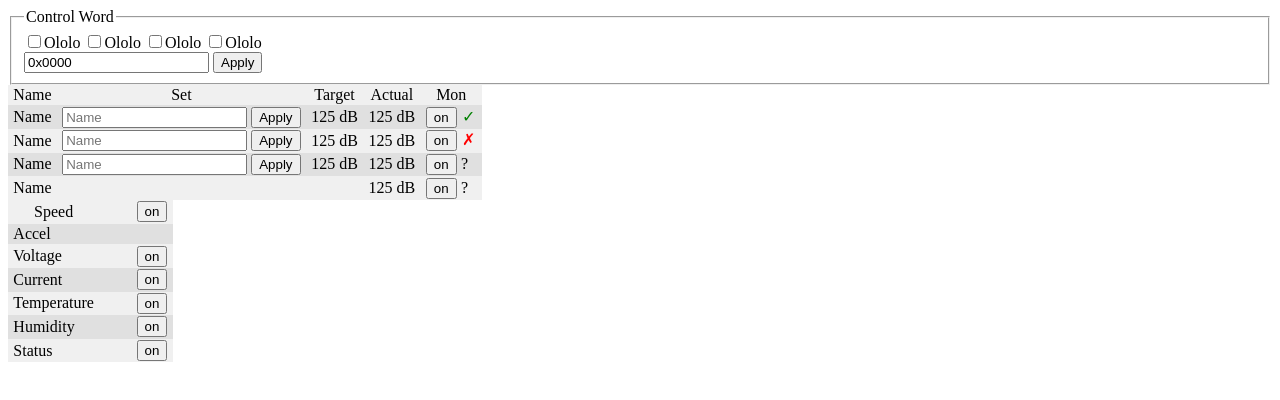
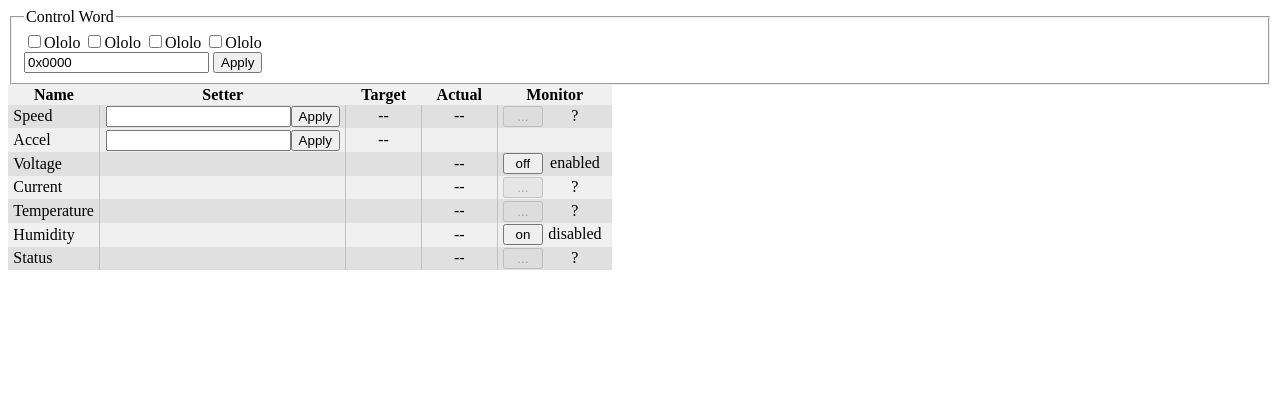
Before and after one commit to ipmgroup/thruster_gui, a plain HTML site: page index.html in a window 1280 px wide. Drawn offline with Linux system fonts and the light colour scheme.

Commit message:
table-gen implemented

```diff
--- /dev/null
+++ b/control-table.js
@@ -0,0 +1,139 @@
+(function(mk) {
+    "use strict";
+
+    window.MotorControl = window.MotorControl || {};
+    window.MotorControl.ControlTable = ControlTable;
+
+    function prop(name) { return function(obj) { return obj[name]; }; }
+    function mkInput(type, value) {
+        var el = mk("input");
+        el.type = type;
+        el.value = value;
+        return el;
+    }
+
+    function ControlTable(descr, handler) {
+        var self = this, table = self.content = mk("table");
+
+        self._descr = descr;
+        self._dnames = Object.keys(descr);
+
+        self._genLines();
+        self._attachHandler(handler);
+    }
+
+    ControlTable.prototype._genLines = function() {
+        var self = this, table = self.content;
+
+        var lines = self._lines = self._dnames.map(function(dname) {
+            var conf = self._descr[dname], rs = {
+                el: mk("tr"),
+                setValue: null,
+                setButton: null,
+                tgt: null,
+                act: null,
+                monButton: null,
+                monStatus: null
+            };
+
+            var cols = {};
+            [ "name", "set", "tgt", "act", "mon" ].forEach(function(name) {
+                var el = cols[name] = mk("td");
+                rs.el.appendChild(el);
+            });
+
+            cols.name.textContent = conf.name;
+
+            if (conf.set) {
+                cols.set.appendChild(rs.setValue = mkInput("text", ""));
+                cols.set.appendChild(rs.setButton = mkInput("button", "Apply"));
+                cols.tgt.appendChild(rs.tgt = mk("span"));
+
+                rs.tgt.classList.add("text-view");
+                rs.tgt.textContent = "--";
+            }
+
+            if (conf.mon) {
+                cols.act.appendChild(rs.act = mk("span"));
+
+                rs.act.classList.add("text-view");
+                rs.act.textContent = "--";
+
+                cols.mon.appendChild(rs.monButton = mkInput("button", "..."));
+                cols.mon.appendChild(rs.monStatus = mk("span"));
+
+                rs.monButton.disabled = true;
+                rs.monButton.classList.add("mon-button");
+                rs.monStatus.classList.add("text-view");
+                rs.monStatus.textContent = "?";
+            }
+
+            return rs;
+        });
+
+        var header = mk("tr");
+        [ "Name", "Setter", "Target", "Actual", "Monitor" ].forEach(function(name) {
+            var el = mk("th");
+            el.textContent = name;
+            header.appendChild(el);
+        });
+
+        table.appendChild(header);
+        lines.forEach(function(line) { table.appendChild(line.el); })
+    };
+
+    ControlTable.prototype._attachHandler = function(handler) {
+        var self = this;
+        var setButtons = self._lines.map(prop("setButton"));
+        var monButtons = self._lines.map(prop("monButton"));
+
+        self.content.addEventListener("click", function(event) {
+            var tgt = event.target, idx = setButtons.indexOf(tgt);
+            var param = { event: event };
+
+            if (idx >= 0) {
+                param.type = "set";
+                param.name = self._dnames[idx];
+                param.value = self._lines[idx].setValue.value;
+            } else if ((idx = monButtons.indexOf(tgt)) >= 0) {
+                param.type = "mon";
+                param.name = self._dnames[idx];
+                param.value = monButtons[idx].value;
+
+                self.setMonState(param.name, "?");
+            } else
+                return;
+
+            handler(param);
+        });
+    };
+
+    ControlTable.prototype.setMonState = function(name, state) {
+        var self = this, idx = self._dnames.indexOf(name);
+
+        if (idx >= 0) {
+            var line = self._lines[idx];
+            var button = line.monButton, text = line.monStatus;
+
+            switch (state) {
+            case "on":
+                button.value = "off";
+                button.disabled = false;
+                text.textContent = "enabled";
+                break;
+
+            case "off":
+                button.value = "on";
+                button.disabled = false;
+                text.textContent = "disabled";
+                break;
+
+            case "?":
+                button.value = "...";
+                button.disabled = true;
+                text.textContent = "?";
+                break;
+            }
+        }
+    };
+})(document.createElement.bind(document));
--- a/index.html
+++ b/index.html
@@ -1,44 +1,16 @@
 <!DOCTYPE html>
 <html></head>
-    <title>Node 1 control</title>
+    <title>Motor control</title>
     <style>
-        table { border-collapse: collapse; }
-        tr:first-child { text-align: center; }
-        td { padding: 1pt 4pt; }
         .mstate { display: inline-block; width: 1em; height: 1em; text-align: center; }
         .mstate.on  { color: green; }
         .mstate.off { color: red; }
-        tr:nth-child(odd) { background-color: #F0F0F0; }
-        tr:nth-child(even) { background-color: #E0E0E0; }
         .hidden { display: none; }
     </style>
+    <link rel="stylesheet" href="style.css"/>
     <script src="main.js"></script>
+    <script src="control-table.js"></script>
 </head><body>
-    <ul class="hidden">
-        <li num="1"><a href="#">1</a></li>
-        <li num="2"><a href="#">2</a></li>
-        <li num="3"><a href="#">3</a></li>
-        <li num="4"><a href="#">4</a></li>
-        <li num="5"><a href="#">5</a></li>
-    </ul>
-
-    <script>
-        (function() {
-            var el = document.getElementsByTagName("ul")[0];
-
-            el.addEventListener("click", function(event) {
-                var tgt = event.target;
-                if (tgt.tagName.toLowerCase() === "a") {
-                    console.log(tgt.parentNode.getAttribute("num"), tgt.tagName);
-                    el.classList.add("hidden");
-                    document.getElementById("controls").classList.remove("hidden");
-                }
-                event.preventDefault();
-            });
-        })();
-    </script>
-
-    <div id="controls">
     <fieldset class="params">
         <legend>Control Word</legend>
         <label><input type="checkbox" name="ctrl-a"/>Ololo</label>
@@ -49,36 +21,4 @@
         <input type="text" name="ctrl-word" value="0x0000"/>
         <input type="button" value="Apply"/><br/>
     </fieldset>
-
-    <table><tr>
-        <td>Name</td>
-        <td>Set</td>
-        <td>Target</td>
-        <td>Actual</td>
-        <td>Mon</td>
-    </tr><tr>
-        <td>Name</td>
-        <td><input type="text" value="" placeholder="Name"> <input type="button" value="Apply"/></td>
-        <td>125 dB</td>
-        <td>125 dB</td>
-        <td><input type="button" value="on"/> <span class="mstate on">&#x2713</span></td>
-    </tr><tr>
-        <td>Name</td>
-        <td><input type="text" value="" placeholder="Name"> <input type="button" value="Apply"/></td>
-        <td>125 dB</td>
-        <td>125 dB</td>
-        <td><input type="button" value="on"/> <span class="mstate off">&#x2717</span></td>
-    </tr><tr>
-        <td>Name</td>
-        <td><input type="text" value="" placeholder="Name"> <input type="button" value="Apply"/></td>
-        <td>125 dB</td>
-        <td>125 dB</td>
-        <td><input type="button" value="on"/><span class="mstate">?</span></td>
-    </tr><tr>
-        <td>Name</td>
-        <td colspan="2"></td>
-        <td>125 dB</td>
-        <td><input type="button" value="on"/><span class="mstate">?</span></td>
-    </tr></table>
-    </div>
 </body></html>
--- a/main.js
+++ b/main.js
@@ -1,72 +1,24 @@
 (function() {
     "use strict";
 
+    var descr = {
+        speed:          { name: "Speed",        set: true,  mon: true  },
+        accel:          { name: "Accel",        set: true,  mon: false },
+        voltage:        { name: "Voltage",      set: false, mon: true  },
+        current:        { name: "Current",      set: false, mon: true  },
+        temperature:    { name: "Temperature",  set: false, mon: true  },
+        humidity:       { name: "Humidity",     set: false, mon: true  },
+        status:         { name: "Status",       set: false, mon: true  }
+    };
+
     window.addEventListener("load", function() {
-        var mk = document.createElement.bind(document),
-            table = mk("table");
-
-
-        function mkInput(type, value) {
-            var el = mk("input");
-            el.setAttribute("type", type);
-            el.setAttribute("value", value);
-            return el;
-        }
-
-        var lines = [
-            { name: "Speed",        set: true,  mon: true  },
-            { name: "Accel",        set: true,  mon: false },
-            { name: "Voltage",      set: false, mon: true  },
-            { name: "Current",      set: false, mon: true  },
-            { name: "Temperature",  set: false, mon: true  },
-            { name: "Humidity",     set: false, mon: true  },
-            { name: "Status",       set: false, mon: true  }
-        ].map(function(conf) {
-            var rs = {
-                el: mk("tr"),
-                tgtValIn: null,
-                tgtSendBtn: null,
-                tgtValOut: null,
-                actValOut: null,
-                onoffBtn: null,
-                onoffSts: null
-            };
-
-            var cols = {};
-            [ "name", "setter", "tgtVal", "actVal", "mon" ].forEach(function(name) {
-                var el = cols[name] = mk("td");
-                rs.el.appendChild(el);
-            });
-
-            cols.name.textContent = conf.name;
-
-            if (conf.mon) {
-                rs.onoffBtn = mkInput("button", "on");
-                cols.mon.appendChild(rs.onoffBtn);
-            }
-
-            return rs;
+        var table = new MotorControl.ControlTable(descr, function(param) {
+            console.log(param);
         });
 
-        lines.forEach(function(line) { table.appendChild(line.el); })
+        table.setMonState("voltage", "on");
+        table.setMonState("humidity", "off");
 
-        table.addEventListener("click", clickHandler);
-
-        function prop(name) {
-            return function(obj) {
-                return obj[name];
-            };
-        }
-
-        function clickHandler(event) {
-            //var i, onoff = lines.map(function(line) { return line["onoffBtn"]; });
-            var i, onoff = lines.map(prop("onoffBtn"));
-
-            if ((i = onoff.indexOf(event.target)) >= 0) {
-                onoff[i].setAttribute("value", "...")
-            }
-        }
-
-        document.body.appendChild(table);
+        document.body.appendChild(table.content);
     });
 })();
--- /dev/null
+++ b/style.css
@@ -0,0 +1,8 @@
+table { border-collapse: collapse; }
+tr:nth-child(odd) { background-color: #F0F0F0; }
+tr:nth-child(even) { background-color: #E0E0E0; }
+td { padding: 1pt 4pt; }
+td:not(:first-child) { border-left: 1px solid #C0C0C0; }
+
+.text-view { display: inline-block; width: 4em; text-align: center; }
+.mon-button { width: 3em; }
```
